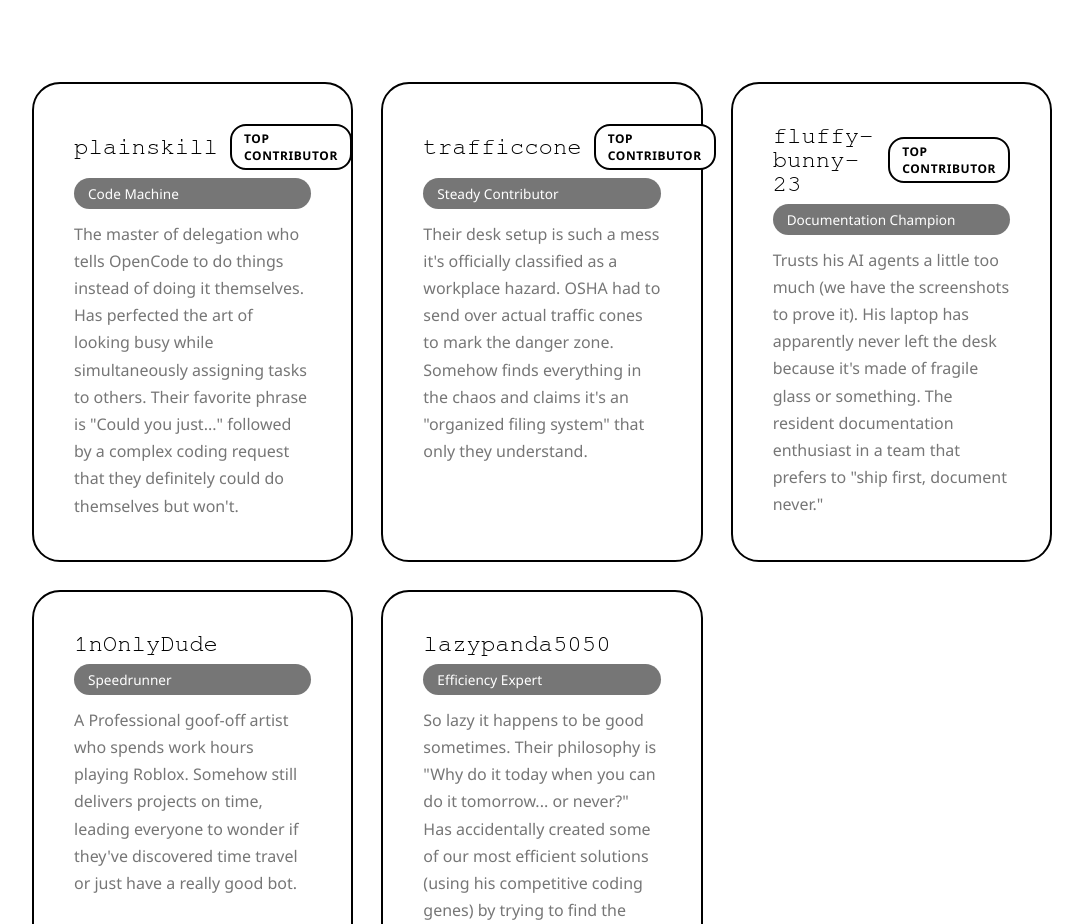
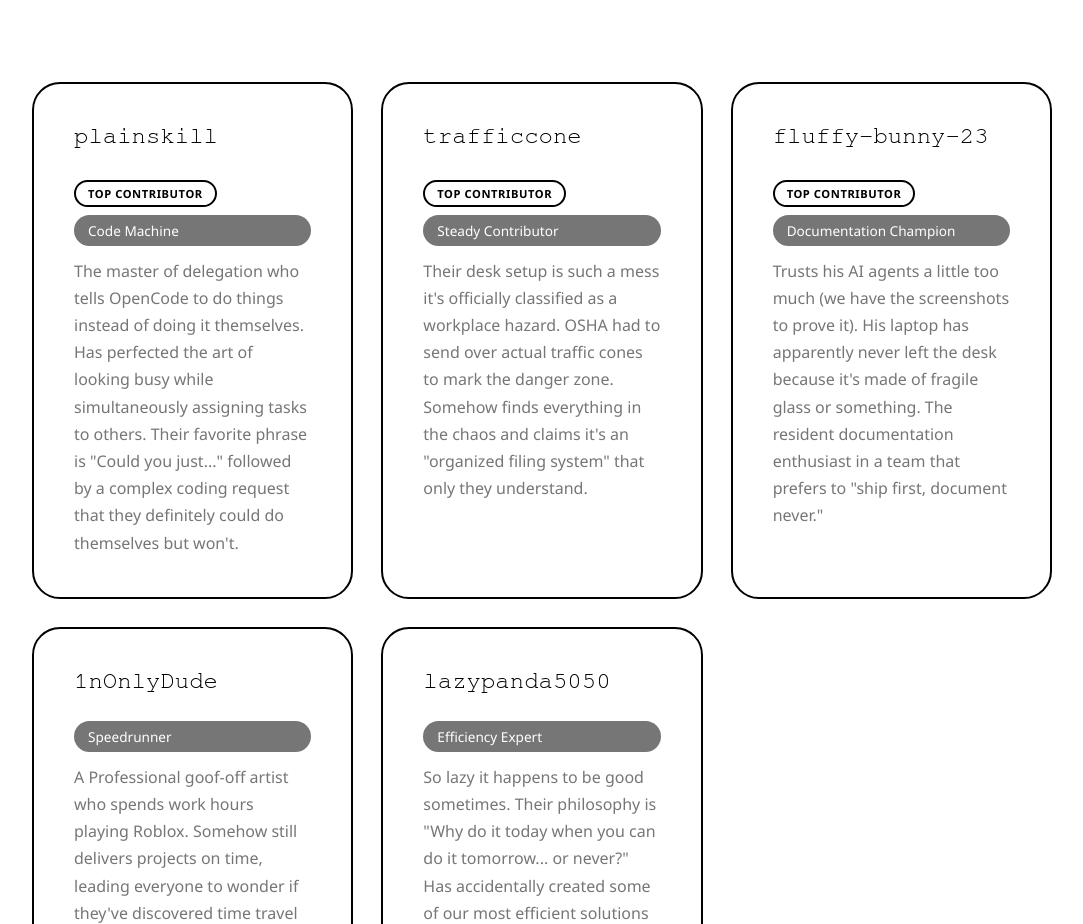
Before and after one commit to LibreLoom/Website, a React (Vite) app in the folder web/: page /team in a window 1280 px wide. Shown: the part 900-1824 px from the top of the page, without its empty margins (98-1181 px from the left). Built offline with nearby package versions, Linux system fonts and the light colour scheme; a web font is replaced by a local one.

Commit message:
Fix team card badge overflow and layout

```diff
--- a/web/src/components/cards/TeamCard.jsx
+++ b/web/src/components/cards/TeamCard.jsx
@@ -5,11 +5,9 @@ function TeamCard({ name, description, tierBadge, funnyBadge, children }) {
   return (
     <Card>
       <div className="team-card-header">
-        <h2>{name}</h2>
+        <h2 className="team-card-name">{name}</h2>
         {tierBadge && (
-          <span className={`tier-badge tier-${tierBadge.toLowerCase()}`}>
-            {tierBadge}
-          </span>
+          <span className="tier-badge">{tierBadge}</span>
         )}
       </div>
       {funnyBadge && <span className="funny-badge">{funnyBadge}</span>}
--- a/web/src/styles/Team.css
+++ b/web/src/styles/Team.css
@@ -151,26 +151,33 @@ header,
 
 .team-card-header {
     display: flex;
-    align-items: center;
+    align-items: flex-start;
+    justify-content: space-between;
     gap: 12px;
     margin-bottom: 8px;
+    flex-wrap: wrap;
 }
 
-.team-card-header h2 {
+.team-card-name {
     margin: 0;
+    word-break: break-word;
+    flex: 1 1 auto;
+    min-width: 0;
 }
 
 .tier-badge {
     display: inline-block;
     padding: 4px 12px;
     border-radius: 16px;
-    font-size: 0.75rem;
+    font-size: 0.7rem;
     font-weight: 600;
     text-transform: uppercase;
     letter-spacing: 0.05em;
     border: 2px solid var(--secondary);
     background-color: var(--primary);
     color: var(--secondary);
+    white-space: nowrap;
+    flex-shrink: 0;
 }
 
 .funny-badge {
```
